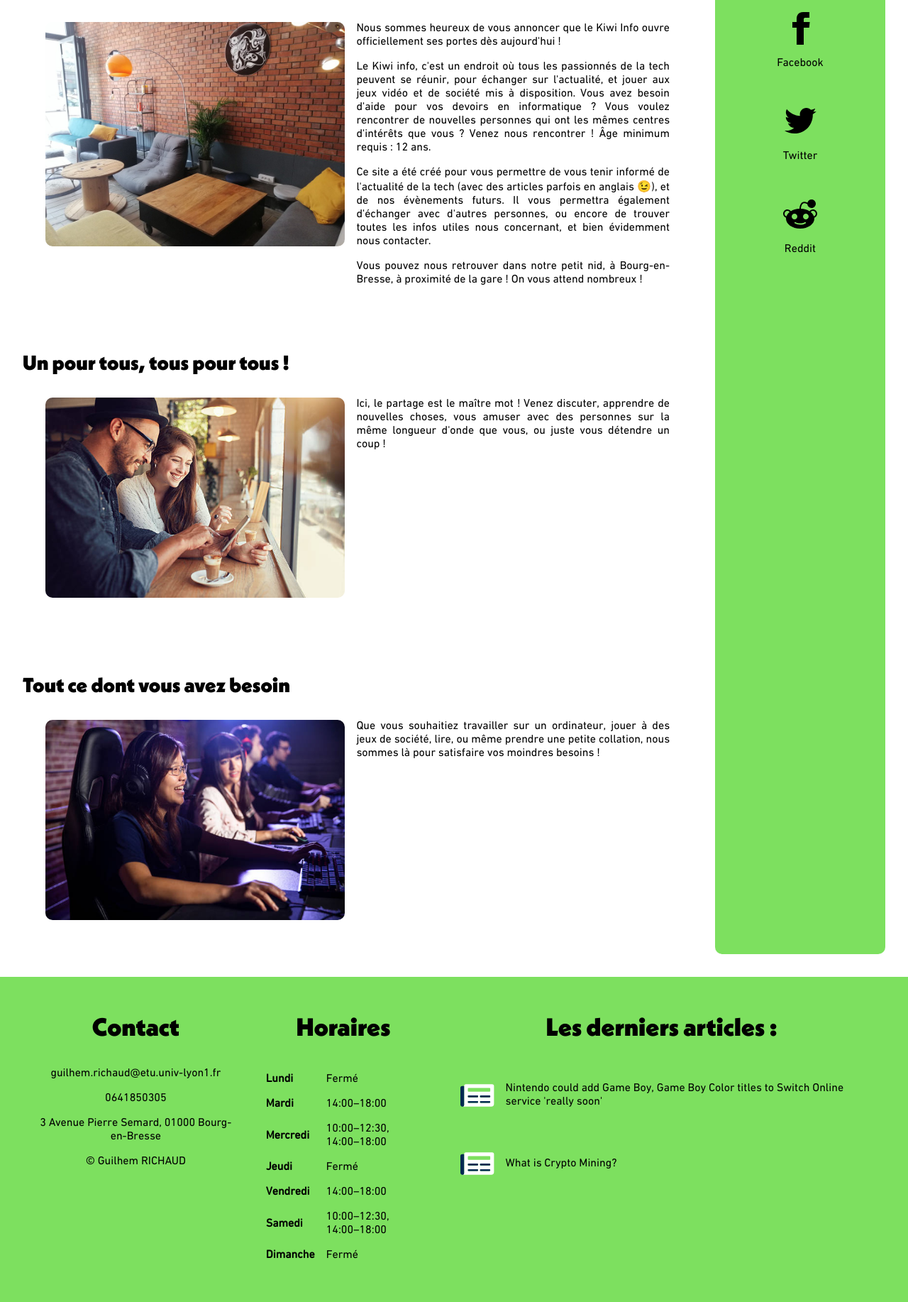
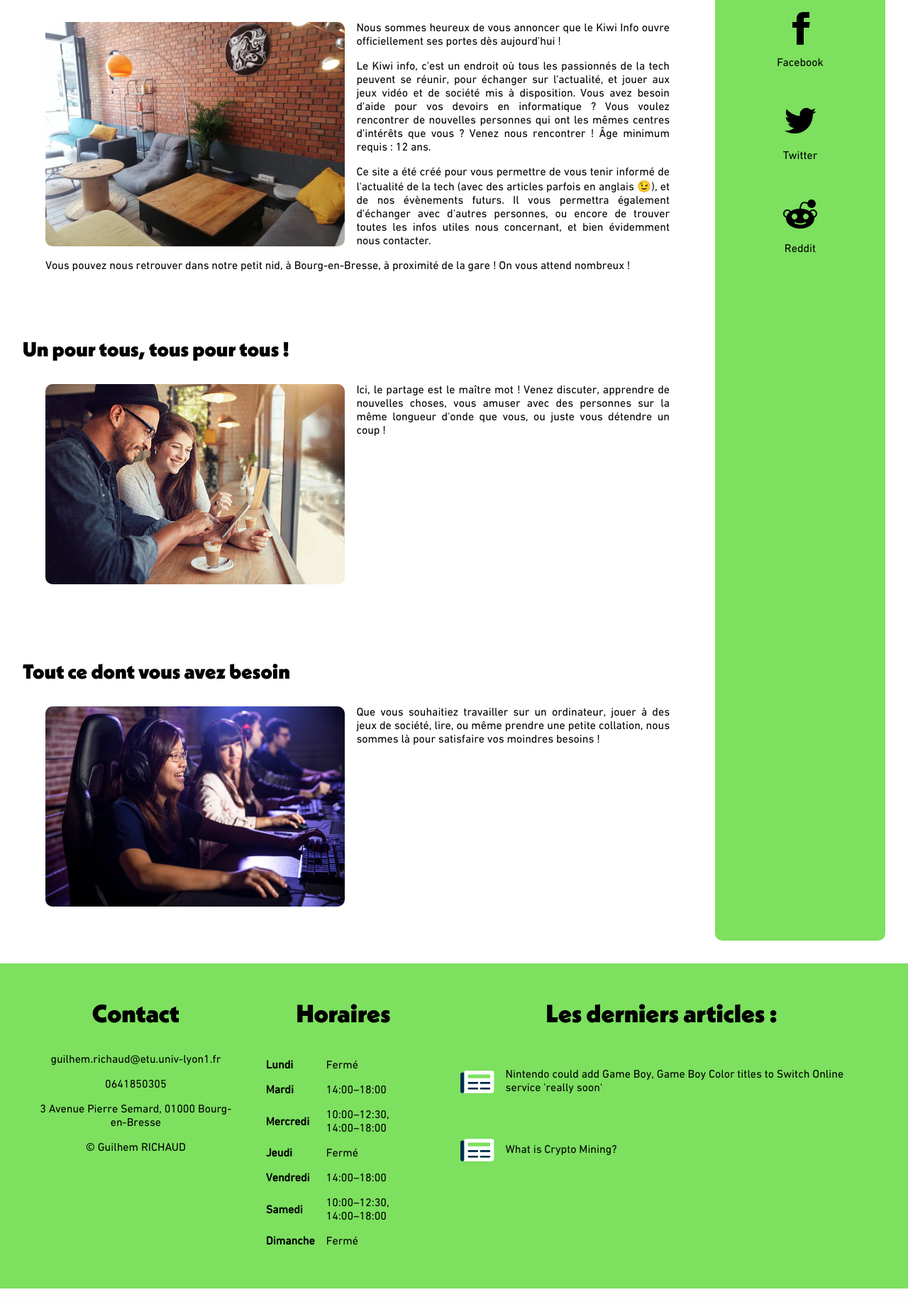
Before and after one commit to guiphaniel/kiwi-info, a PHP site: page /presentation.php in a window 1280 px wide. Shown: the part 353-2187 px from the top of the page at 71% size. Run offline with PHP 8.4, Linux system fonts and the light colour scheme.

Commit message:
improve design (floating images)

```diff
--- a/css/style.css
+++ b/css/style.css
@@ -889,12 +889,14 @@ header #checkNav:checked ~ul .icon {
     }
 
     .section-content {
-        flex-direction: row;
+        display: block;
+        overflow: hidden;
     }
 
     .section-content img, .section-content iframe {
         max-width: 33vw;
         margin-right: 1em;
+        float: left;
     }
 
     footer {
```
